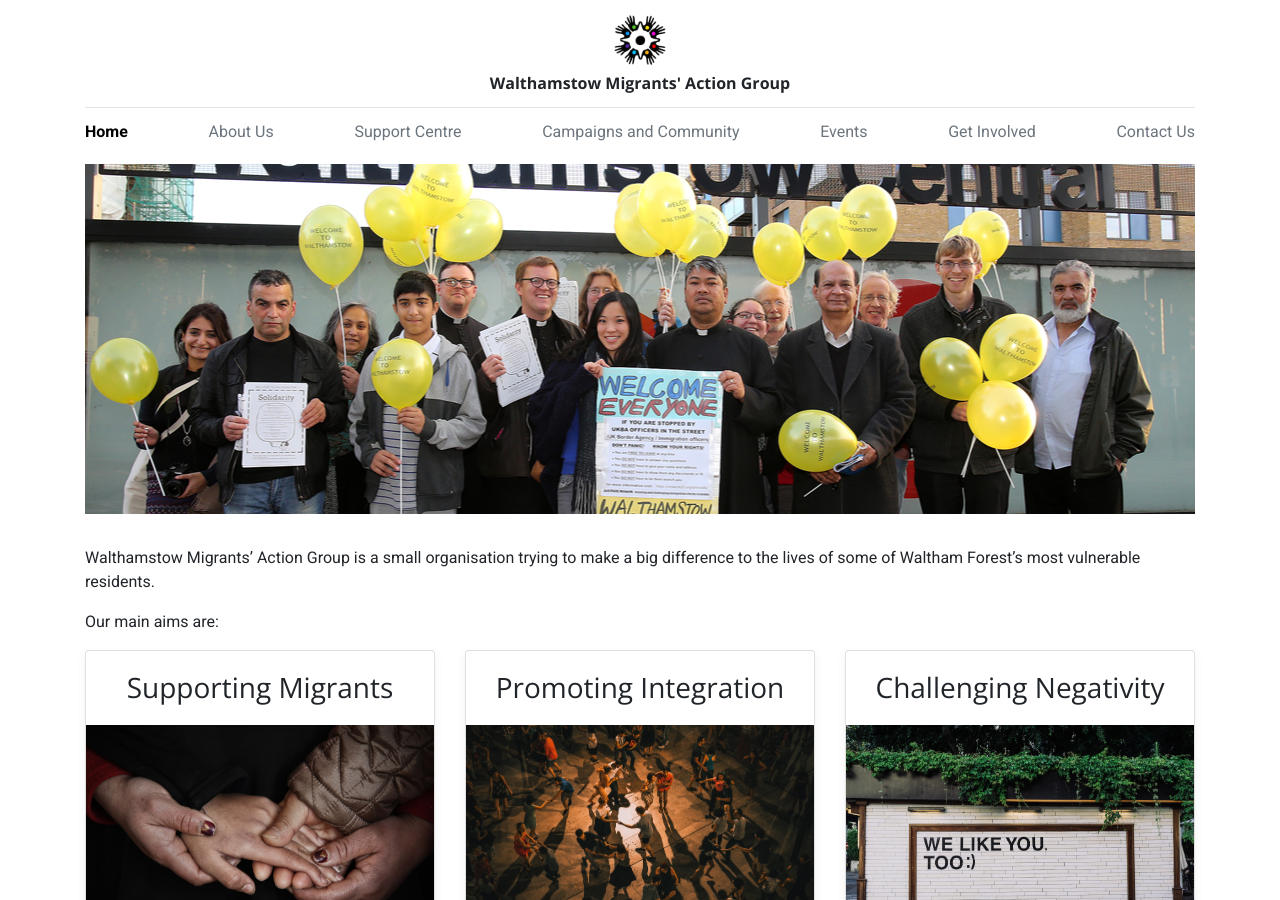
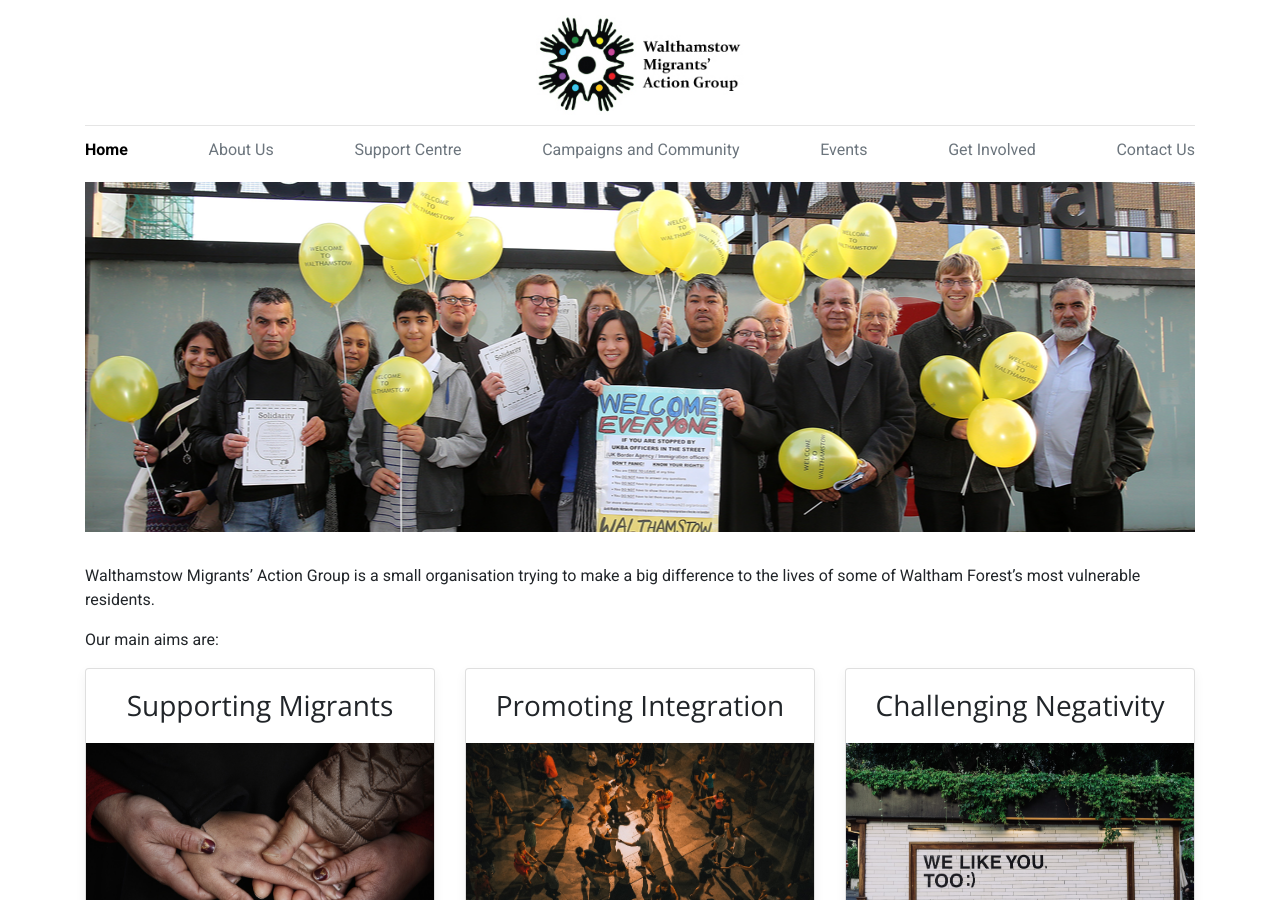
Before and after one commit to wfmigrantaction/wfmigrantaction.github.io, a Jekyll site: the page built from index.md, in a window 1280 px wide and 900 px high. Built offline with Jekyll 4.4.1, drawn with Linux system fonts in a browser that asks for light colours; comment, search, counter and statistics services are not loaded.

Commit message:
new logo

```diff
--- a/_layouts/default.html
+++ b/_layouts/default.html
@@ -39,10 +39,9 @@
       <header class="blog-header" style="margin: 15px 0 0 0;">
         <div class="row flex-nowrap justify-content-between align-items-center">
           <div class="col-12 text-center">
-            <a class="blog-header-logo text-dark" href="#">
-              <img src="/img/logo.png" style="height: 50px; margin-bottom: 10px;"/>
+            <a class="blog-header-logo text-dark" href="#" alt="Walthamstow Migrants' Action Group" aria-role"logo">
+              <img src="/img/logo.jpg" style="height: 100px; margin-bottom: 10px;"/>
             </a>
-            <p><strong>Walthamstow Migrants' Action Group</strong></p>
           </div>
         </div>
       </header>
```
Also changed, not shown: img/logo.jpg (added), 1 other file.
